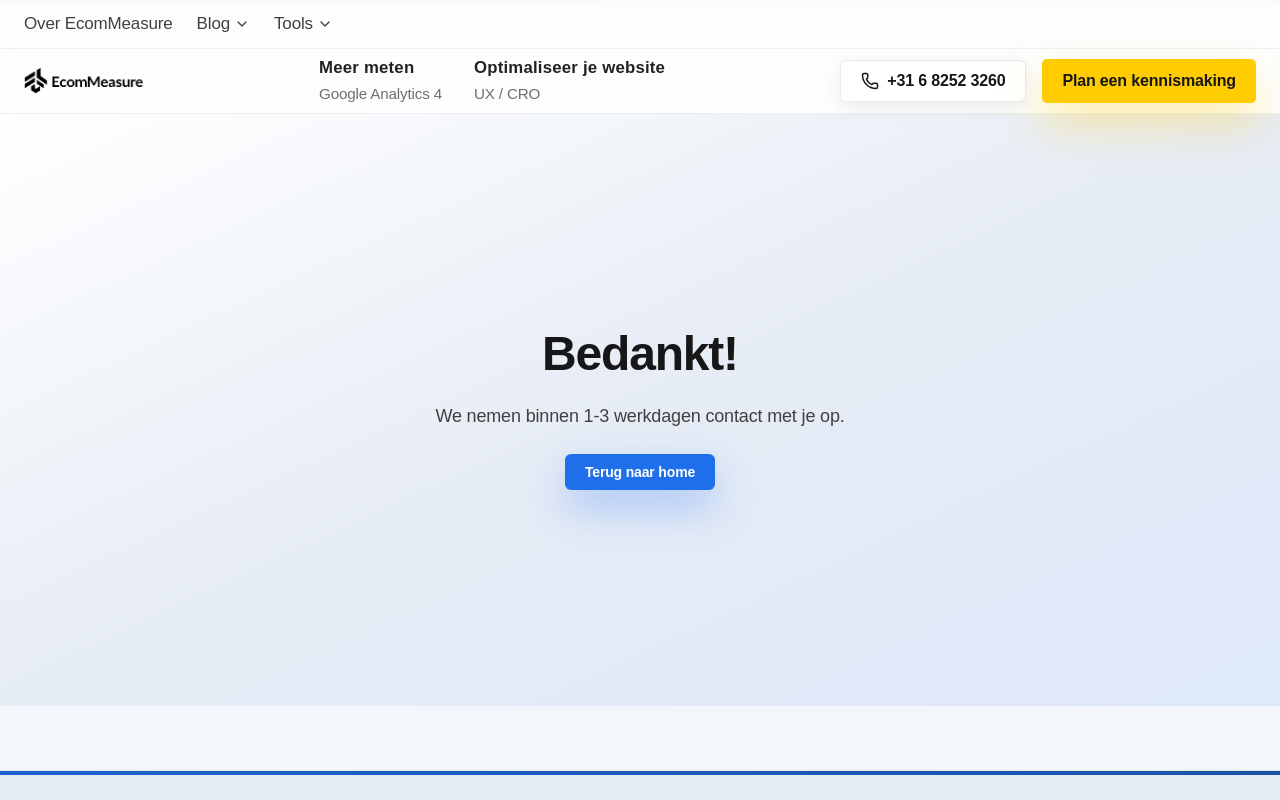
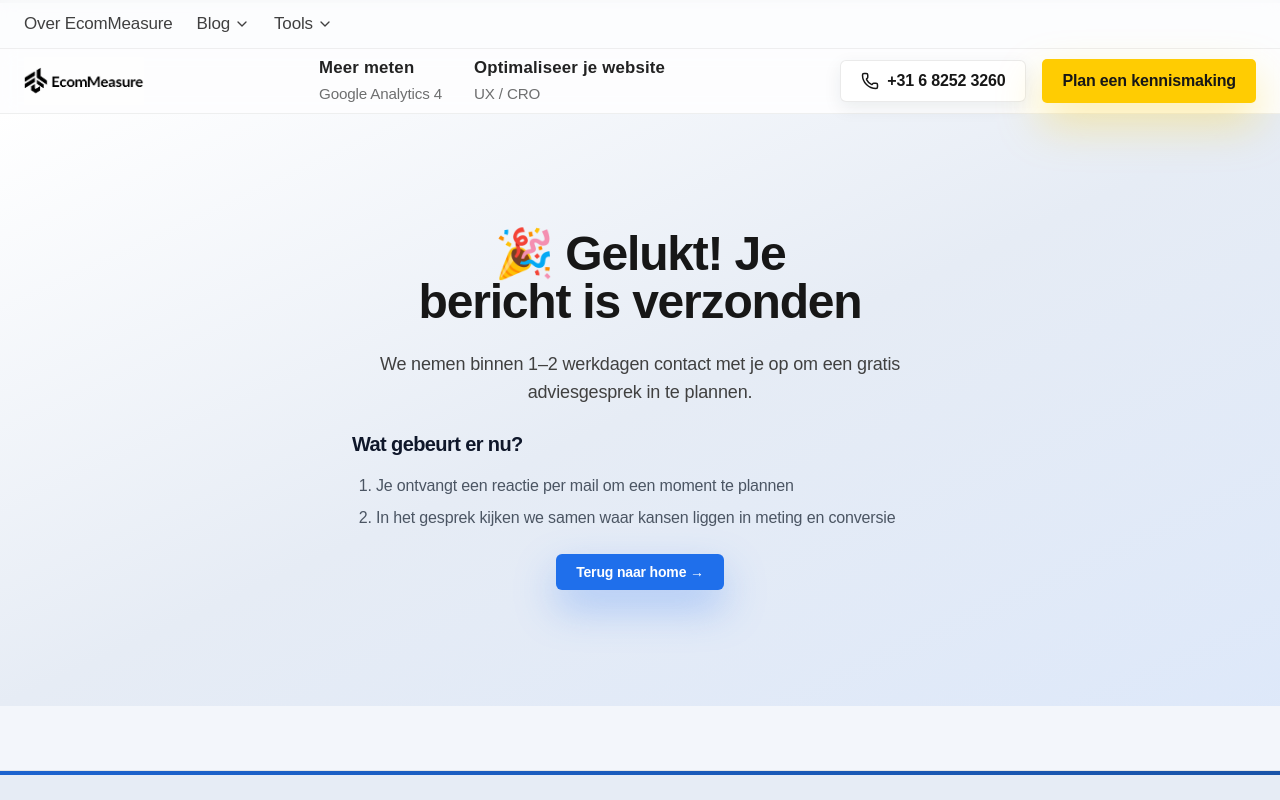
Before and after one commit to ProjectBibo/EcomMeasure3, a React (Vite) app: page /confirmation in a window 1280 px wide. Shown: the top 800 px of the page. Built offline with nearby package versions, Linux system fonts and the light colour scheme.

Commit message:
Remove extra confirmation steps copy

```diff
--- a/src/pages/Confirmation.jsx
+++ b/src/pages/Confirmation.jsx
@@ -6,14 +6,24 @@ import { useLanguage } from "../context/LanguageContext";
 
 const content = {
   nl: {
-    title: "Bedankt!",
-    message: "We nemen binnen 1-3 werkdagen contact met je op.",
-    cta: "Terug naar home",
+    title: "🎉 Gelukt! Je bericht is verzonden",
+    subtitle: "We nemen binnen 1–2 werkdagen contact met je op om een gratis adviesgesprek in te plannen.",
+    sectionTitle: "Wat gebeurt er nu?",
+    steps: [
+      "Je ontvangt een reactie per mail om een moment te plannen",
+      "In het gesprek kijken we samen waar kansen liggen in meting en conversie",
+    ],
+    cta: "Terug naar home →",
   },
   en: {
-    title: "Thank you!",
-    message: "We will contact you within 1-3 business days.",
-    cta: "Back to home",
+    title: "🎉 Success! Your message has been sent",
+    subtitle: "We will contact you within 1–2 business days to schedule a free consultation call.",
+    sectionTitle: "What happens next?",
+    steps: [
+      "You will receive an email to schedule a time",
+      "During the call we explore opportunities in measurement and conversion",
+    ],
+    cta: "Back to home →",
   },
 };
 
@@ -24,7 +34,7 @@ export default function Confirmation() {
 
   return (
     <>
-      <SEO title={copy.title} description={copy.message} />
+      <SEO title={copy.title} description={copy.subtitle} />
       <main className="relative overflow-hidden bg-gradient-to-br from-white via-surface-soft to-brand-blue/10 py-20 sm:py-24">
         <div className="glow-orb glow-orb--primary left-0 top-0 h-64 w-64 opacity-40" aria-hidden />
         <div className="glow-orb glow-orb--primary-soft right-0 top-1/2 h-56 w-56 opacity-30" aria-hidden />
@@ -46,8 +56,22 @@ export default function Confirmation() {
             transition={shouldReduceMotion ? undefined : { delay: 0.08, duration: 0.6, ease: "easeOut" }}
             className="max-w-xl text-lg text-neutral-700"
           >
-            {copy.message}
+            {copy.subtitle}
           </motion.p>
+
+          <motion.div
+            initial={shouldReduceMotion ? false : { opacity: 0, y: 10 }}
+            animate={shouldReduceMotion ? { opacity: 1 } : { opacity: 1, y: 0 }}
+            transition={shouldReduceMotion ? undefined : { delay: 0.12, duration: 0.6, ease: "easeOut" }}
+            className="flex w-full max-w-xl flex-col gap-4 text-left text-neutral-800"
+          >
+            <h2 className="text-xl font-semibold">{copy.sectionTitle}</h2>
+            <ol className="list-decimal space-y-2 pl-6 text-base text-neutral-700">
+              {copy.steps.map((step) => (
+                <li key={step}>{step}</li>
+              ))}
+            </ol>
+          </motion.div>
 
           <motion.div
             initial={shouldReduceMotion ? false : { opacity: 0, y: 8 }}
```
